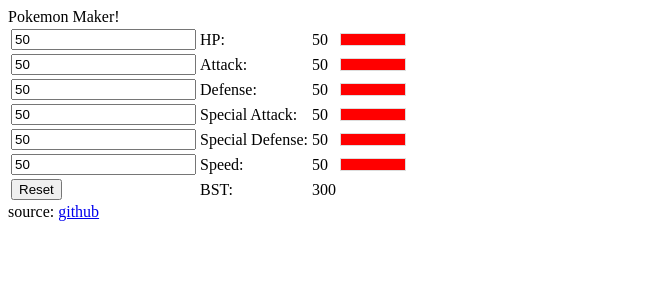
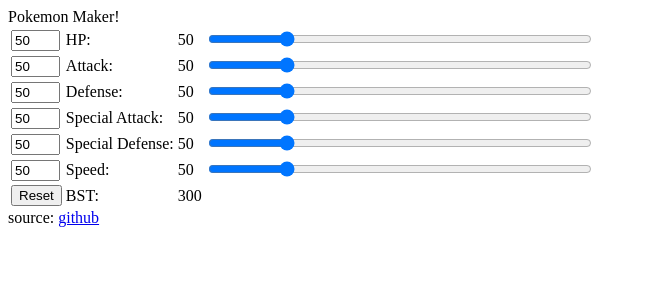
Before and after one commit to mvtran/Pokemon-Maker, a React app: page / in a window 1280 px wide. Shown: the top 300 px of the page, without its empty margins (0-646 px from the left). Built offline with nearby package versions, Linux system fonts and the light colour scheme; the HTML template or start-up script is replaced by a standard one.

Commit message:
slidebar stats implemented

```diff
--- a/react-client/src/Components/FooterComponent/Footer.js
+++ b/react-client/src/Components/FooterComponent/Footer.js
@@ -4,9 +4,7 @@ class Footer extends Component {
   render() {
     return (
       <footer>
-        <div>
-          source: <a href="https://github.com/mvtran/Pokemon-Maker">github</a>
-        </div>
+        source: <a href="https://github.com/mvtran/Pokemon-Maker" target="_blank">github</a>
       </footer>
     )
   }
--- a/react-client/src/Components/PokemonContainer.js
+++ b/react-client/src/Components/PokemonContainer.js
@@ -2,6 +2,7 @@ import React, { Component } from 'react';
 import Utils from '../Utils.js';
 
 import PokemonStats from './PokemonStats.js';
+
 
 /* Contains all information for the custom pokemon */
 class PokemonContainer extends Component {
@@ -17,6 +18,7 @@ class PokemonContainer extends Component {
         "Speed": 50,
       },
       statBounds: [1, 255],
+
     }
     this.state = JSON.parse(JSON.stringify(this.defaultState));
   }
@@ -33,10 +35,15 @@ class PokemonContainer extends Component {
   }
 
   // 0 is allowed only temporarily if user wants to clear input
-  handleBlur() {
+  handleStatBlur() {
     for (var stat in this.state.statValues)
       if (this.state.statValues[stat] == 0)
         this.changeStat(stat, 1);
+  }
+
+  handleSlideChange(statName, e) {
+    var newValue = Utils.validateNumber(e.target.value, this.state.statBounds);
+    this.changeStat(statName, newValue);
   }
 
   reset() {
@@ -48,8 +55,9 @@ class PokemonContainer extends Component {
       <div className="pokemon-container">
         <PokemonStats
           stats = {this.state}
-          onChange = {(statName, e) => this.handleStatChange(statName, e)}
-          onBlur = {() => this.handleBlur()}
+          onStatChange = {(statName, e) => this.handleStatChange(statName, e)}
+          onSlideChange = {(statName, e) => this.handleSlideChange(statName, e)}
+          onBlur = {() => this.handleStatBlur()}
           onReset = {() => this.reset()}
         />
       </div>
--- a/react-client/src/Components/PokemonStats.js
+++ b/react-client/src/Components/PokemonStats.js
@@ -4,11 +4,14 @@ import Utils from '../Utils.js';
 import StatBar from './StatBar.js';
 
 class PokemonStats extends Component {
-  renderSingleBar(value) {
+  renderSingleBar(statName, statValue) {
     return (
       <StatBar
-        width= {(value/10) + "vw"}
-        color= {"#" + Utils.getHexColor(value)}
+        stats = {this.props.stats}
+        statName = {statName}
+        statValue = {statValue}
+        color = {"#" + Utils.getHexColor(statValue)}
+        onChange = {(statName, e) => this.props.onSlideChange(statName, e)}
       />
     );
   }
@@ -17,7 +20,8 @@ class PokemonStats extends Component {
     return (
       <input
         value={statValue}
-        onChange = {(e) => this.props.onChange(statName,e)}
+        size="3"
+        onChange = {(e) => this.props.onStatChange(statName,e)}
         onClick = {(e) => e.target.select()}
         onBlur = {(e) => this.props.onBlur()}
       />
@@ -38,7 +42,7 @@ class PokemonStats extends Component {
             {statValues[stat]}
           </td>
           <td className="stat-bar">
-            {this.renderSingleBar(statValues[stat])}
+            {this.renderSingleBar(stat, statValues[stat])}
           </td>
         </tr>
       );
--- a/react-client/src/Components/StatBar.js
+++ b/react-client/src/Components/StatBar.js
@@ -1,21 +1,33 @@
 import React, { Component } from 'react';
 
 class StatBar extends Component {
-  handleMouseOver() {
 
+  getStyle() {
+    var length = Math.max(1, ~~((this.props.statValue/255) * 100));
+
+    const barStyle = {
+      "width": "30vw",
+      "background-image": "linear-gradient(to right, " +
+        this.props.color + " " + length + "%, #fff " +
+        length + "%)"
+    };
+    return barStyle;
   }
 
   render() {
+    var min = this.props.stats.statBounds[0];
+    var max = this.props.stats.statBounds[1];
+    const barStyle = this.getStyle();
+
     return (
-        <div style={{
-            width: this.props.width,
-            height: "0.7em",
-            border: "1px solid #ddd",
-            backgroundColor: this.props.color
-          }}>
+        <div>
+          <input className="stat-slider" type="range" min={min} max={max}
+            onChange = {(e) => this.props.onChange(this.props.statName, e)}
+            style = {barStyle}
+          />
         </div>
-      );
+    )
   }
 }
 
-module.exports = StatBar;
+export default StatBar;
```
Also changed, not shown: 1 other file (tests, documents, lock files or other folders).
